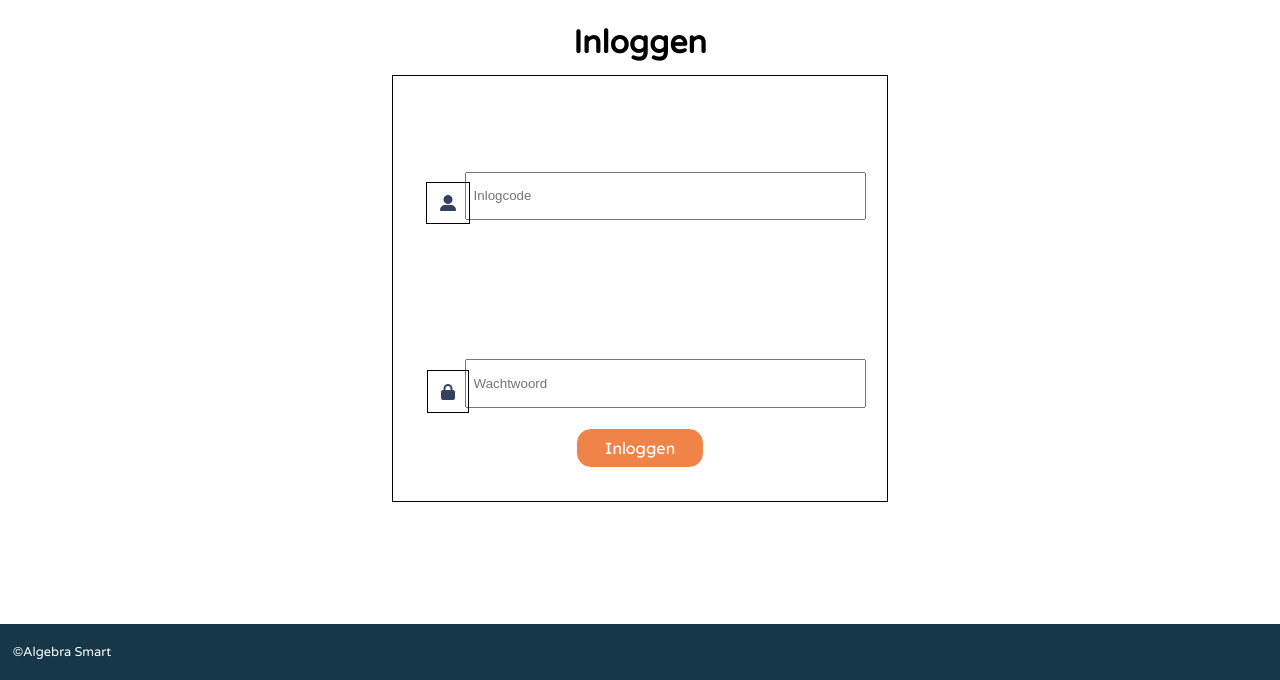
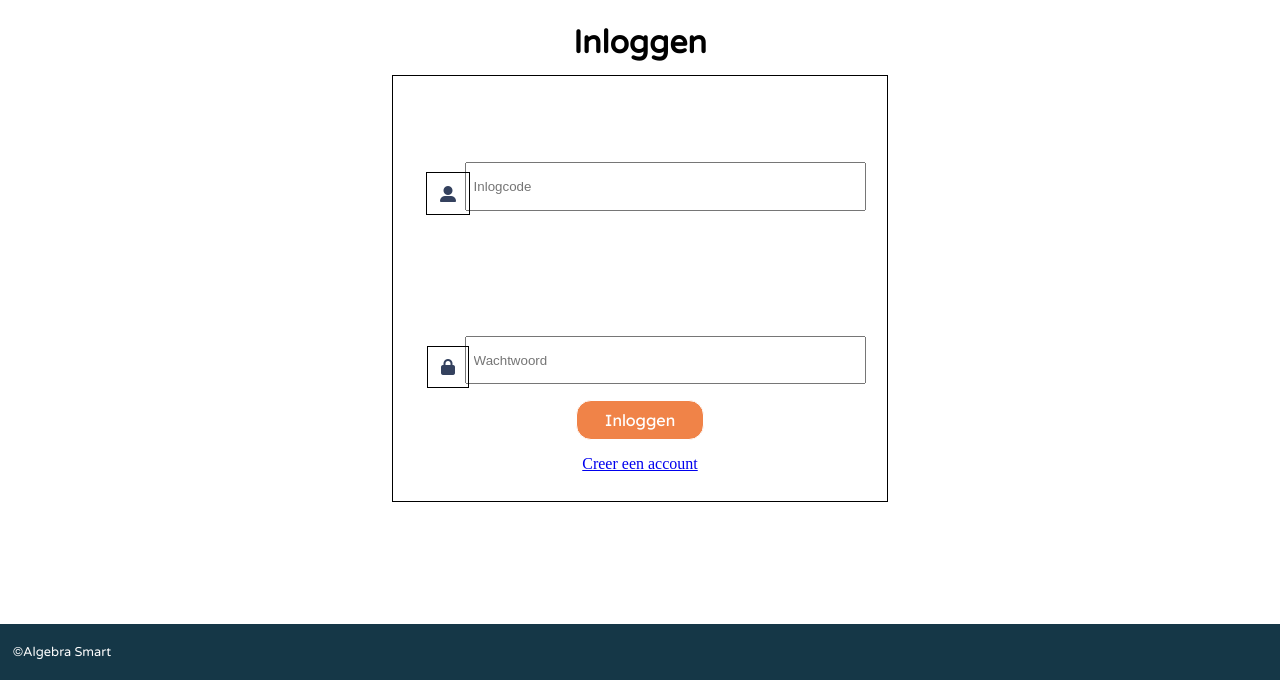
Before and after one commit to SiwaniV/ALA_p4_groep2, a PHP site: page /inloggen.html in a window 1280 px wide. Shown: the part 120-800 px from the top of the page. Run offline with PHP 8.4, Linux system fonts and the light colour scheme; some libraries are stand-ins or nearby versions.

Commit message:
icoontjes aangepast van inlogpagina

```diff
--- a/CSS/inlog.css
+++ b/CSS/inlog.css
@@ -202,7 +202,7 @@
         position: relative;
         right: 15vw;
         height: 1.89vh;
-        top: 9.1vh;
+        top: 8.5vh;
         border: 1px solid black;
         color: var(--bannerfont-color);
         padding: 1vw;
@@ -213,9 +213,13 @@
         position: relative;
         height: 1.89vh;
         right: 15vw;
-        top: 9.15vh;
+        top: 8.5vh;
         padding: 1vw;
         border: 1px solid black;
+    }
+
+    #link-aanmeld a{
+        text-decoration: none;
     }
 
        /*INLOG FORMULIER EIND*/
--- a/inloggen.html
+++ b/inloggen.html
@@ -49,10 +49,11 @@
             <h1>Inloggen</h1>
             <form>
                 <i class="fas fa-user-alt user-icon"></i>
-                <input type="text" naam="inlogcode" placeholder="Inlogcode"> <br><br>
+                <input type="text" naam="inlogcode" placeholder="Inlogcode" required> <br><br>
                 <i class="fas fa-lock lock-icon"></i>
-                <input type="text" naam="wachtwoord" placeholder="Wachtwoord">
+                <input type="text" naam="wachtwoord" placeholder="Wachtwoord" required>
                 <button id="log_in_btn" type="submit" name="submit" value="inloggen">Inloggen</button>
+                <a id="link-aanmeld" href="#"><p>Creer een account</p></a>
             </form>
         </section>
 
```
